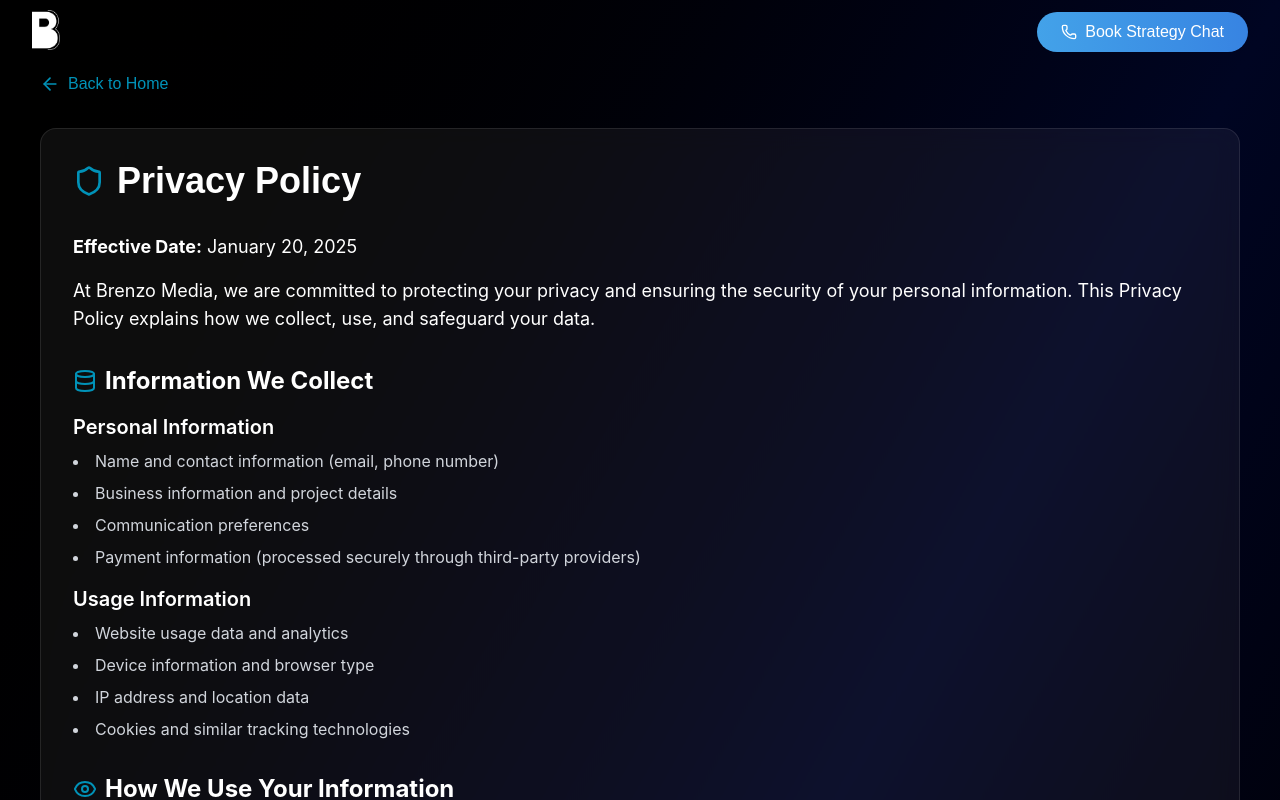
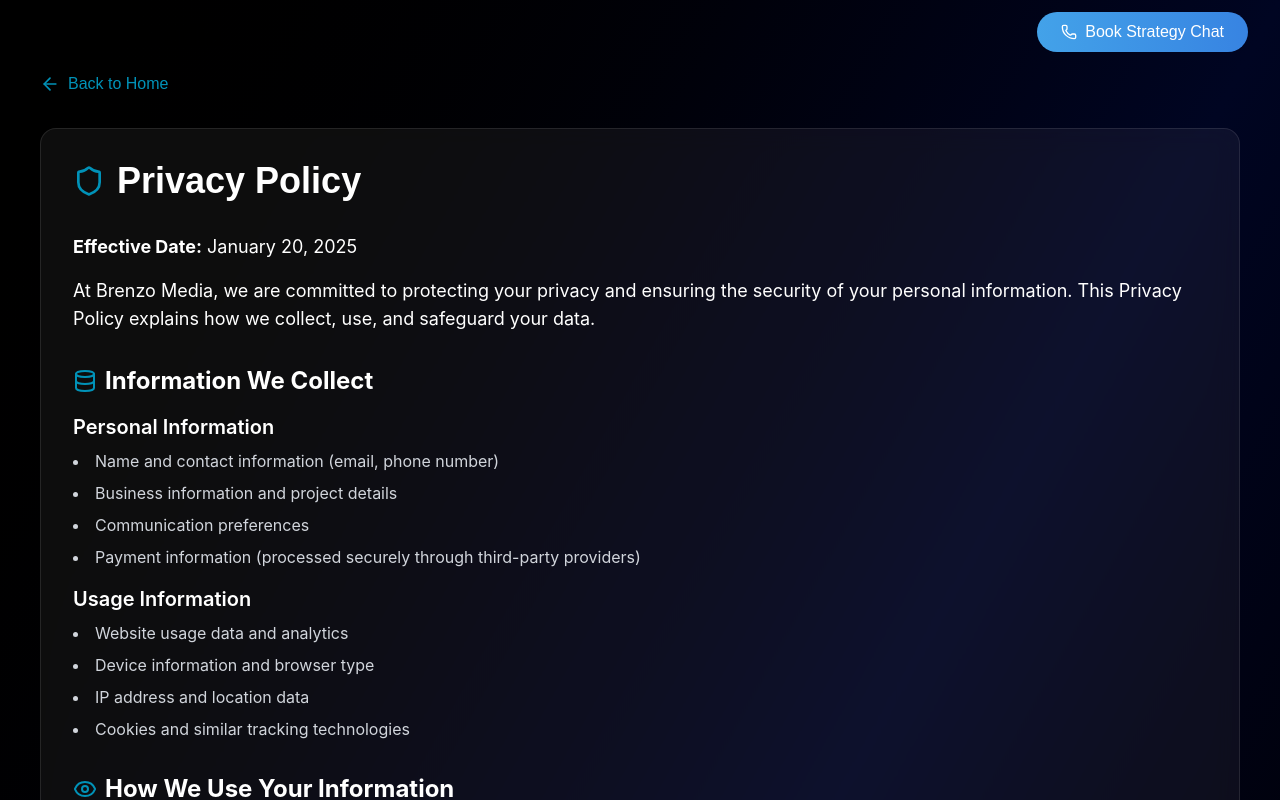
Before and after one commit to gvrv03/BrenzoMedia, a Next.js app: page /legal/privacy-policy in a window 1280 px wide. Shown: the top 800 px of the page. Built offline with nearby package versions, Linux system fonts and the light colour scheme.

Commit message:
Remove Logo

```diff
--- a/src/app/components/Footer.js
+++ b/src/app/components/Footer.js
@@ -20,7 +20,7 @@
         </div>
 
         {/* Pages */}
-        <div>
+        {/* <div>
           <h3 className="font-semibold mb-3">Pages</h3>
           <ul className="space-y-2 text-sm text-white/70">
             <li>Home</li>
@@ -29,10 +29,10 @@
             <li>Wall of Love</li>
             <li>Growth</li>
           </ul>
-        </div>
+        </div> */}
 
         {/* Legal */}
-        <div>
+        {/* <div>
           <h3 className="font-semibold mb-3">Legal</h3>
           <ul className="space-y-2 text-sm text-white/70">
             <li>Terms & Conditions</li>
@@ -40,7 +40,7 @@
             <li>Imprint / Legal Notice</li>
             <li>Refund Policy</li>
           </ul>
-        </div>
+        </div> */}
 
         {/* Contact */}
         <div>
--- a/src/app/components/Navbar.js
+++ b/src/app/components/Navbar.js
@@ -26,13 +26,13 @@
         <div className="max-w-7xl mx-auto px-2 sm:px-6 lg:px-8">
           <div className="flex justify-between items-center h-16">
             <div className="flex  md:text-3xl  text-xl group">
-              <Image
+              {/* <Image
                 src="/logo.png"
                 width={100}
                 className="h-10 w-7"
                 height={100}
-              />
-              <span className="font-semibold ml-1 mt-2">renzoMedia</span>
+              /> */}
+              <span className="font-semibold ml-1 mt-2">BrenzoMedia</span>
             </div>
 
             <div className="">
```
Also changed, not shown: src/app/legal/cookie-policy/page.tsx (renamed from src/app/cookie-policy/page.tsx).
